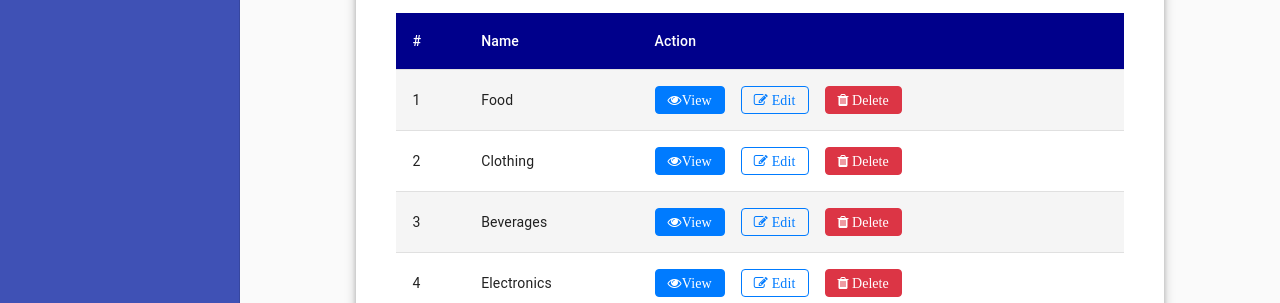
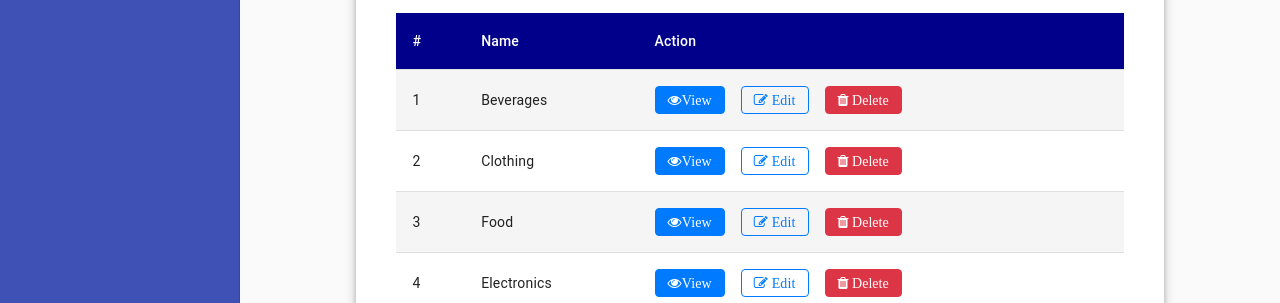
Before and after one commit to Hardi-Shah/React-POS, a React (Create React App) app: page /Category in a window 1280 px wide. Shown: the part 203-506 px from the top of the page. Built offline with nearby package versions, Linux system fonts and the light colour scheme; data requests are answered from the project's data file.

Commit message:
Initial Commit

```diff
--- a/db.json
+++ b/db.json
@@ -1,20 +1,20 @@
 {
   "categories": [
-    {
-      "id": 1,
-      "name": "Food"
-    },
-    {
-      "id": 2,
-      "name": "Clothing"
-    },
     {
       "id": 3,
       "name": "Beverages"
     },
     {
-      "id": 4,
-      "name": "Electronics"
+      "name": "Clothing",
+      "id": 5
+    },
+    {
+      "name": "Food",
+      "id": 6
+    },
+    {
+      "name": "Electronics",
+      "id": 7
     }
   ],
   "products": [
@@ -27,8 +27,7 @@
       "quantity": "3",
       "gst": "3",
       "discount": "5",
-      "image": "coffee.jpg",
-      "selectOption": "3"
+      "image": "coffee.jpg"
     },
     {
       "name": "Red Label",
@@ -39,20 +38,7 @@
       "quantity": "1",
       "gst": "3",
       "discount": "10",
-      "image": "red-label.jpg",
-      "selectOption": "3"
-    },
-    {
-      "name": "Maggi",
-      "catId": 3,
-      "catName": "Beverages",
-      "price": "12",
-      "quantity": "2",
-      "selectOption": "3",
-      "gst": "1",
-      "discount": "2",
-      "image": "maggi.jpg",
-      "id": 7
+      "image": "red-label.jpg"
     },
     {
       "name": "Balaji",
@@ -60,7 +46,6 @@
       "catName": "Beverages",
       "price": "10",
       "quantity": "3",
-      "selectOption": "3",
       "gst": "1",
       "discount": "1",
       "image": "balaji.jpg",
@@ -72,7 +57,6 @@
       "catName": "Beverages",
       "price": "10",
       "quantity": "2",
-      "selectOption": "3",
       "gst": "1",
       "discount": "1",
       "image": "lays.jpg",
@@ -81,14 +65,24 @@
     {
       "name": "T-Shirts",
       "catName": "Clothing",
+      "catId": 5,
       "price": "600",
       "quantity": "2",
-      "selectOption": "2",
-      "catId": "2",
       "gst": "2",
       "discount": "20",
       "image": "tshirtwomen.jpg",
       "id": 10
+    },
+    {
+      "name": "Maggi",
+      "price": "12",
+      "quantity": "2",
+      "catName": "Food",
+      "catId": 6,
+      "gst": "1",
+      "discount": "1",
+      "image": "maggi.jpg",
+      "id": 11
     }
   ]
 }
--- a/src/components/Categories/Pages/CategoryList.js
+++ b/src/components/Categories/Pages/CategoryList.js
@@ -65,7 +65,7 @@ function CategoryList({ categoryData, fetchCategories }) {
     //     setCategories(result.data.reverse());
 
     // };
-    const deleteCategory = async id => {
+    const deleteCategory = async (id) => {
         axios.get(`${apiurl}?catId=${id}`)
             .then(result => {
                 result.data.map((res) => {
@@ -77,6 +77,7 @@ function CategoryList({ categoryData, fetchCategories }) {
         setOpen(false)
         toast.success('Deleted successfully!')
         history.push("/Category");
+        fetchCategories();
         //loadCategories();
     }
     const [page, setPage] = React.useState(0);
--- a/src/components/Products/Pages/ProductList.js
+++ b/src/components/Products/Pages/ProductList.js
@@ -39,7 +39,7 @@ const useStyles = makeStyles((theme) => ({
     }
 }));
 
-function ProductList({productData, fetchProducts}) {
+function ProductList({ productData, fetchProducts }) {
     let history = useHistory();
     const classes = useStyles();
     const [products, setProducts] = useState([]);
@@ -163,4 +163,4 @@ const mapDispatchToProps = dispatch => {
         fetchProducts: () => dispatch(fetchProducts())
     }
 }
-export default connect(mapStateToProps,mapDispatchToProps)(ProductList)
+export default connect(mapStateToProps, mapDispatchToProps)(ProductList)
--- a/src/components/Products/ProductList/AddProduct.js
+++ b/src/components/Products/ProductList/AddProduct.js
@@ -13,7 +13,6 @@ const AddProduct = () => {
         name: "",
         price: "",
         quantity: "",
-        selectOption: '',
         catName:'',
         gst: "",
         discount: "",
@@ -85,7 +84,7 @@ const AddProduct = () => {
                                             )
                                         })}
                                     </Field>
-                                    <ErrorMessage name="selectOption" component={TextError} />
+                                    <ErrorMessage name="catName" component={TextError} />
                                 </div>
                                 <div >
                                     <label>GST </label>
--- a/src/components/Products/ProductList/EditProduct.js
+++ b/src/components/Products/ProductList/EditProduct.js
@@ -31,7 +31,7 @@ const EditProduct = () => {
         name: "",
         price: "",
         quantity: "",
-        selectOption: '',
+        catName:'',
         gst: "",
         discount: "",
         image:""
@@ -44,7 +44,7 @@ const EditProduct = () => {
         quantity: Yup.number().typeError("That doesn't look like a  number")
             .positive("A price  can't start with a minus")
             .integer("A price  can't include a decimal point").required('Quantity is Reuired'),
-        selectOption: Yup.string().required('Select Category is Reuired'),
+        catName: Yup.string().required('Select Category is Reuired'),
         gst: Yup.number().typeError("That doesn't look like a  number")
             .positive("A GST number can't start with a minus")
             .integer("A GST number can't include a decimal point").required('GST is Reuired'),
@@ -75,7 +75,7 @@ const EditProduct = () => {
 
     };
 
-    const { name, price, quantity, selectOption, gst, discount,image } = product;
+    const { name, price, quantity, gst, discount,image,catName } = product;
     return (
         <div className="container">
             <div className="w-75 mx-auto shadow p-5 AddStyle" >
@@ -104,15 +104,15 @@ const EditProduct = () => {
                                 </div>
                                 <div >
                                     <label>Category Name</label>
-                                    <Field as='select' name='selectOption' value={selectOption} onChange={handleChange}>
+                                    <Field as='select' name='catName' value={catName} onChange={handleChange}>
                                         <option value=''>Select Category</option>
                                         {categories.map(Category => {
                                             return (
-                                                <option key={Category.name} value={Category.id}>{Category.name}</option>
+                                                <option key={Category.name} value={Category.name}>{Category.name}</option>
                                             )
                                         })}
                                     </Field>
-                                    <ErrorMessage name="selectOption" component={TextError} />
+                                    <ErrorMessage name="catName" component={TextError} />
                                 </div>
                                 <div >
                                     <label>GST </label>
```
Also changed, not shown: 1 other file (tests, documents, lock files or other folders).
